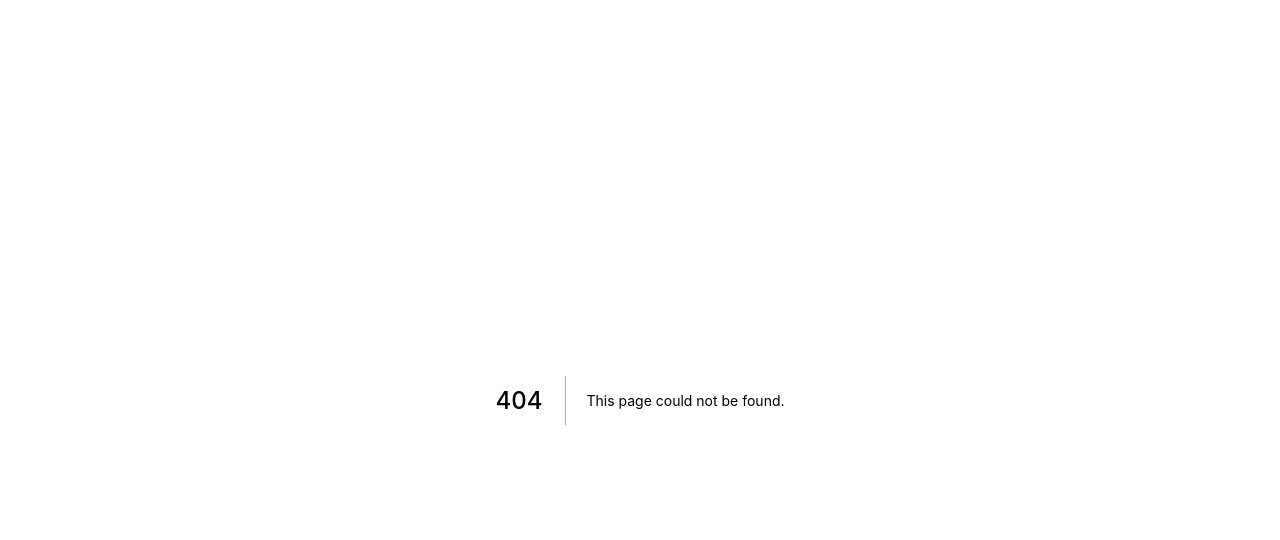
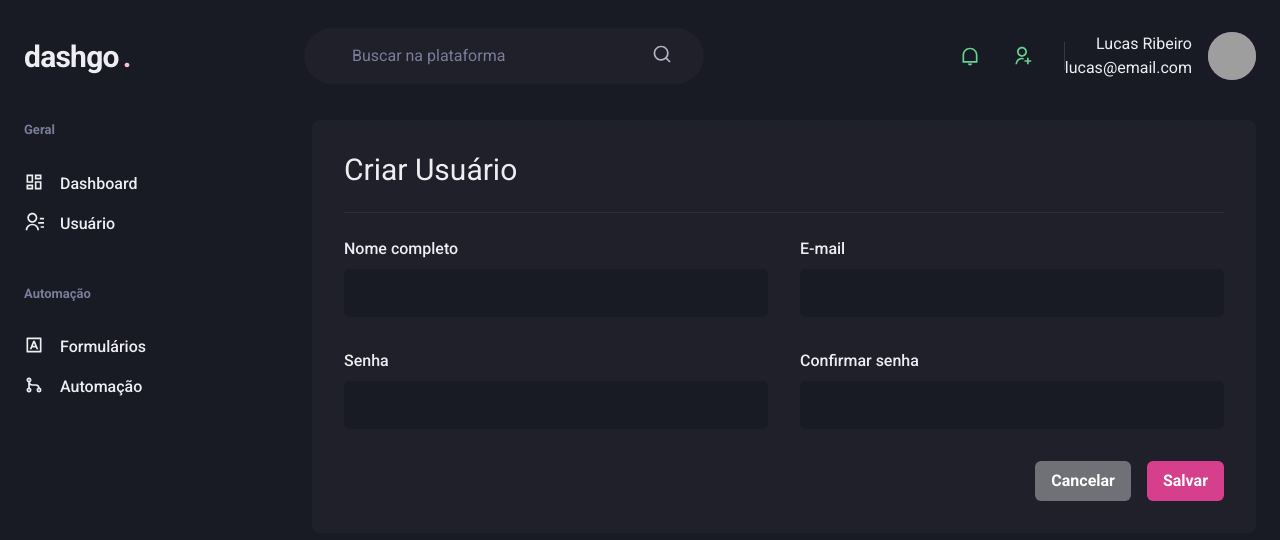
Before and after one commit to DevDosSantosLucas/dashgo, a Next.js app: page /users/create in a window 1280 px wide. Before the commit this address had no page. Shown: the top 540 px of the page. Built offline with nearby package versions, Linux system fonts and the light colour scheme; grey boxes are pictures that could not be loaded.

Commit message:
Form Users

```diff
--- /dev/null
+++ b/src/pages/users/create.tsx
@@ -0,0 +1,44 @@
+import { Box,Button,Divider,Flex, Heading,  HStack,  SimpleGrid, VStack} from "@chakra-ui/react";
+import React from "react";
+import {Input} from "../../components/Form/Input";
+import { Header } from "../../components/Header";
+import { Sidebar } from "../../components/Sidebar";
+
+export default function CreateUser() {
+return (
+    <Box>
+        <Header />
+
+        <Flex w="100%" my ="6" maxWidth ={1480} mx="auto" px="6">
+            <Sidebar />
+
+            <Box flex ="1" borderRadius ={8} bg="gray.800" p="8" >
+                <Heading size="lg" fontWeight="normal">Criar Usuário</Heading>
+                <Divider my="6" borderColor ="gray.700" />
+
+                <VStack spacing="8">
+                    <SimpleGrid minChildWidth="240px" spacing="8" w="100%">
+                        <Input name ="name" label="Nome completo" />
+                        <Input name ="email" type="email" label="E-mail" />
+                    </SimpleGrid>
+
+                    <SimpleGrid minChildWidth="240px" spacing="8" w="100%">
+                        <Input name ="password" type="password" label="Senha" />
+                        <Input name ="password-confirmation" type ="password" label="Confirmar senha"/>
+                    </SimpleGrid>
+                </VStack>
+
+                <Flex mt="8" justify="flex-end">
+                    <HStack spacing="4">
+                        <Button colorScheme="whiteAlpha">Cancelar</Button>
+                        <Button colorScheme="pink">Salvar</Button>
+
+                    </HStack>
+
+                </Flex>
+            </Box>
+        </Flex>
+
+    </Box>
+    );
+}
```
